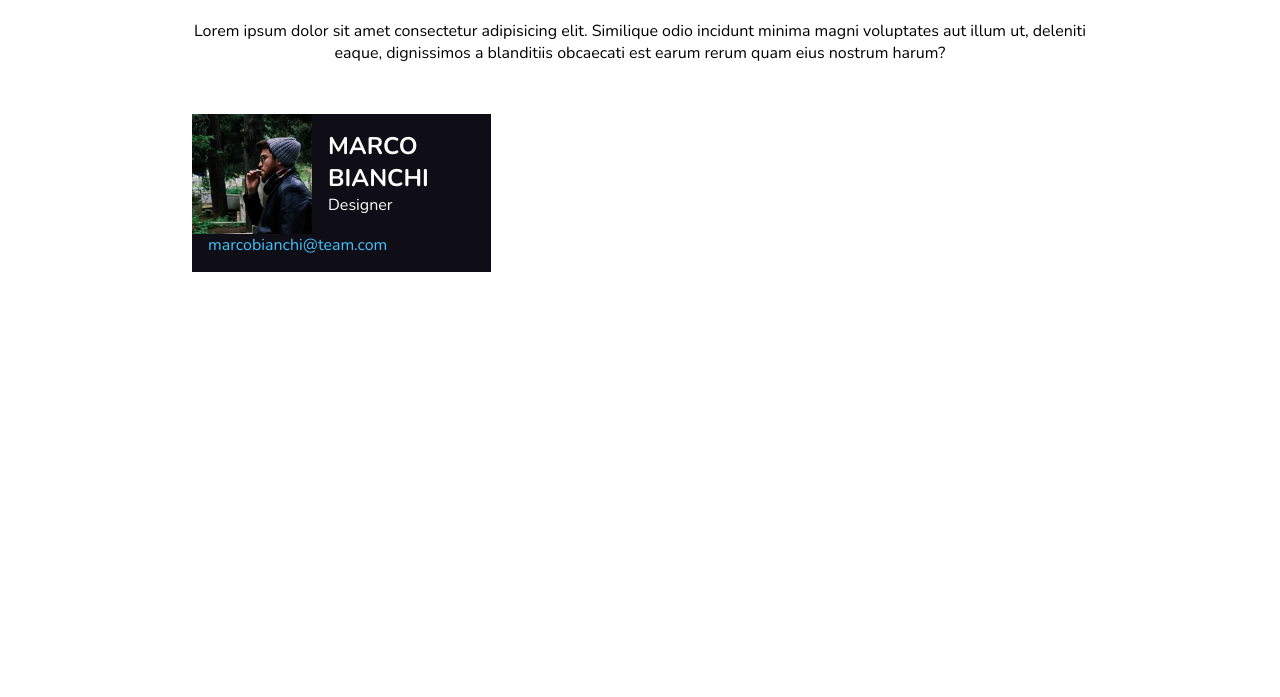
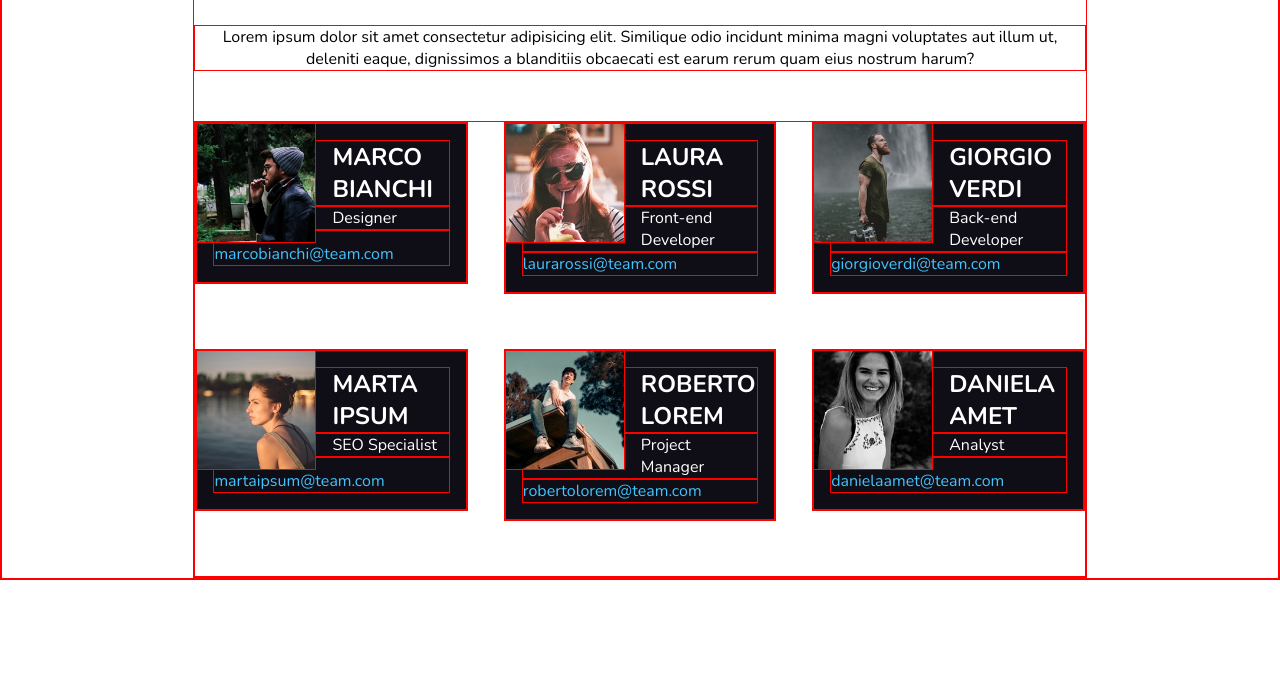
Before and after one commit to FedeViga/html-css-float-cards, a plain HTML site: page index.html in a window 1280 px wide. Shown: the part 103-800 px from the top of the page. Drawn offline with nearby package versions, Linux system fonts and the light colour scheme.

Commit message:
completate 6 targhette

```diff
--- a/css/style.css
+++ b/css/style.css
@@ -46,13 +46,11 @@ img {
 }
 
 .row .column {
-    width: calc(100% / 3);
+    width: calc((100% / 3) - (72px / 3));
     float: left;
-}
-
-.column {
     background-color: #0F0E17;
     color: white;
+    margin-bottom: 55px;
 }
 
 .info {
@@ -68,4 +66,16 @@ h2 {
 .email {
     color: #43C3FB;
 }
+
 /* fine struttura cards */
+
+/* test */
+
+*{
+    border: 1px solid red;
+}
+
+.column:nth-of-type(2), .column:nth-of-type(5) {
+    margin-left: 36px;
+    margin-right: 36px;
+}
--- a/index.html
+++ b/index.html
@@ -47,6 +47,102 @@
                 </div>
 
             </div>
+
+            <!-- seconda card -->
+            <div class="column">
+
+                <img src="./img/female1.png" alt="foto profilo 1">
+
+                <!-- dati targhetta -->
+                <div class="info">
+                    <!-- nome -->
+                    <h2>LAURA ROSSI</h2>
+
+                    <!-- professione -->
+                    <div class="occupation">Front-end Developer</div>
+
+                    <!-- email -->
+                    <div class="email">laurarossi@team.com</div>
+                </div>
+
+            </div>
+
+            <!-- terza card -->
+            <div class="column">
+
+                <img src="./img/male2.png" alt="foto profilo 1">
+
+                <!-- dati targhetta -->
+                <div class="info">
+                    <!-- nome -->
+                    <h2>GIORGIO VERDI</h2>
+
+                    <!-- professione -->
+                    <div class="occupation">Back-end Developer</div>
+
+                    <!-- email -->
+                    <div class="email">giorgioverdi@team.com</div>
+                </div>
+
+            </div>
+
+            <!-- quarta card -->
+            <div class="column">
+
+                <img src="./img/female2.png" alt="foto profilo 1">
+
+                <!-- dati targhetta -->
+                <div class="info">
+                    <!-- nome -->
+                    <h2>MARTA IPSUM</h2>
+
+                    <!-- professione -->
+                    <div class="occupation">SEO Specialist</div>
+
+                    <!-- email -->
+                    <div class="email">martaipsum@team.com</div>
+                </div>
+
+            </div>
+
+            <!-- quinta card -->
+            <div class="column">
+
+                <img src="./img/male3.png" alt="foto profilo 1">
+
+                <!-- dati targhetta -->
+                <div class="info">
+                    <!-- nome -->
+                    <h2>ROBERTO LOREM</h2>
+
+                    <!-- professione -->
+                    <div class="occupation">Project Manager</div>
+
+                    <!-- email -->
+                    <div class="email">robertolorem@team.com</div>
+                </div>
+
+            </div>
+
+            <!-- sesta card -->
+            <div class="column">
+
+                <img src="./img/female3.png" alt="foto profilo 1">
+
+                <!-- dati targhetta -->
+                <div class="info">
+                    <!-- nome -->
+                    <h2>DANIELA AMET</h2>
+
+                    <!-- professione -->
+                    <div class="occupation">Analyst</div>
+
+                    <!-- email -->
+                    <div class="email">danielaamet@team.com</div>
+                </div>
+
+            </div>
+
        </div>
     </main>
 
```
